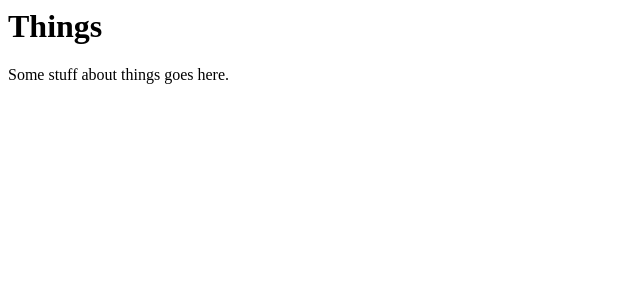
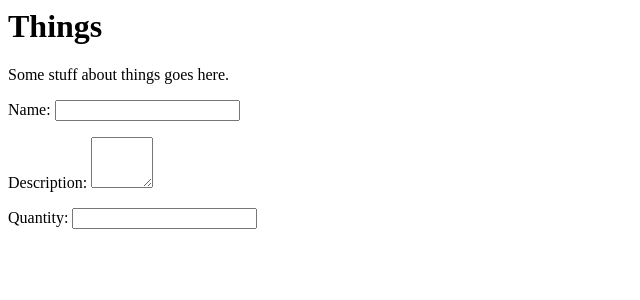
Before and after one commit to KCL-SEG/things-2-sydneyci11, a Django app: template things/templates/home.html in a window 1280 px wide. Shown: the top 300 px of the page, without its empty margins (0-640 px from the left). Run offline with Django 3.2, Linux system fonts and the light colour scheme; the template is opened without the code that fills it: values that come from a table or form of the project are taken from there, others are empty.

Commit message:
First try

```diff
--- a/things/forms.py
+++ b/things/forms.py
@@ -1,3 +1,9 @@
 """Forms of the project."""
+from django import forms
+from .models import Thing
+# Create your forms here.
 
-# Create your forms here.
+class ThingForm(forms.Form):
+    name = forms.CharField(max_length=35)
+    description = forms.CharField(widget=forms.Textarea(attrs={'rows':3, 'cols': 5}))
+    quantity = forms.IntegerField()
--- a/things/templates/home.html
+++ b/things/templates/home.html
@@ -7,5 +7,7 @@
     Things
   </h1>
   <p>Some stuff about things goes here.</p>
+  {% csrf_token %}
+  <p> {{form.as_p}} </p>
 </body>
 </html>
--- a/things/views.py
+++ b/things/views.py
@@ -1,4 +1,7 @@
 from django.shortcuts import render
+from django import forms
+from .forms import ThingForm
 
 def home(request):
+    form = ThingForm()
     return render(request, 'home.html', {'form': form})
```
